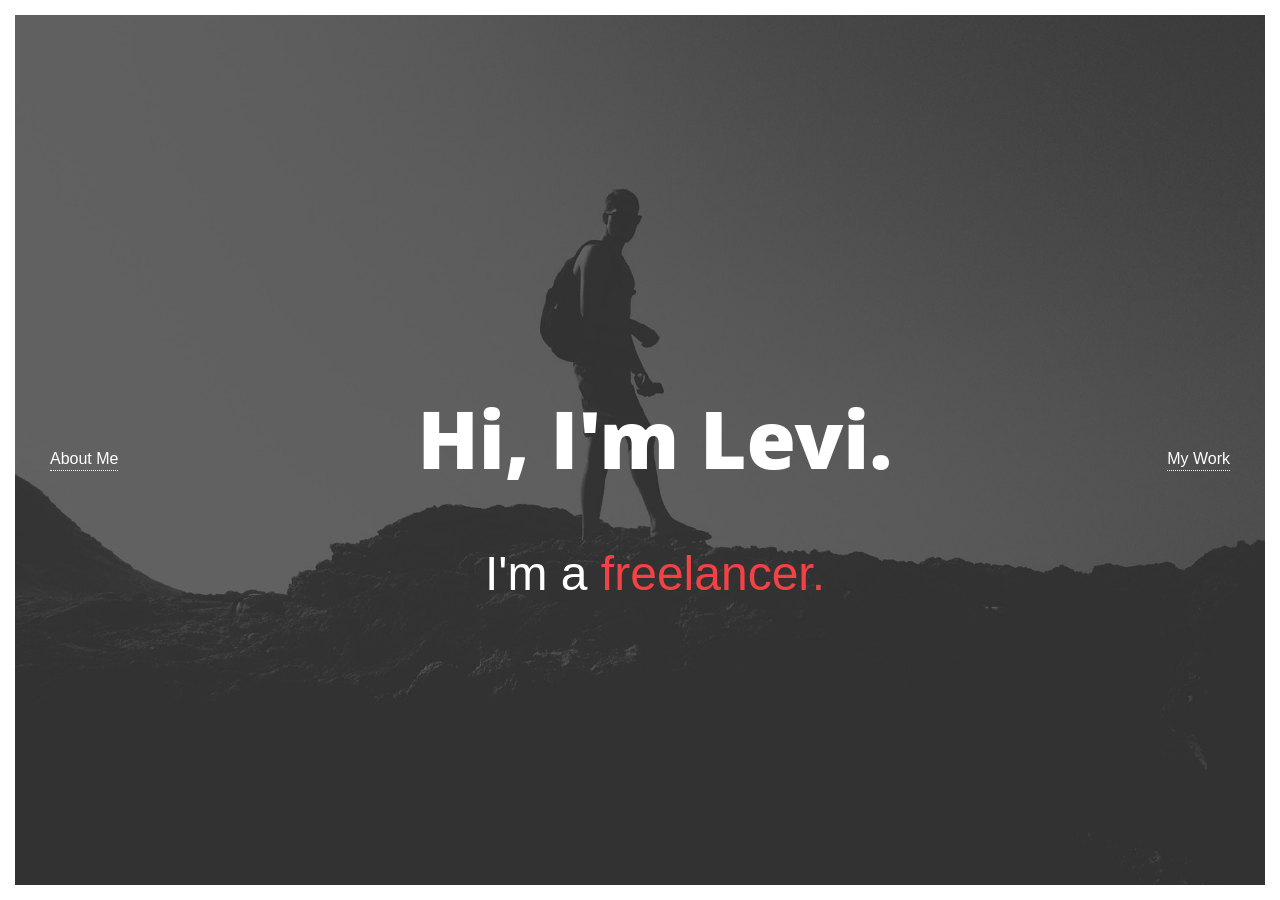
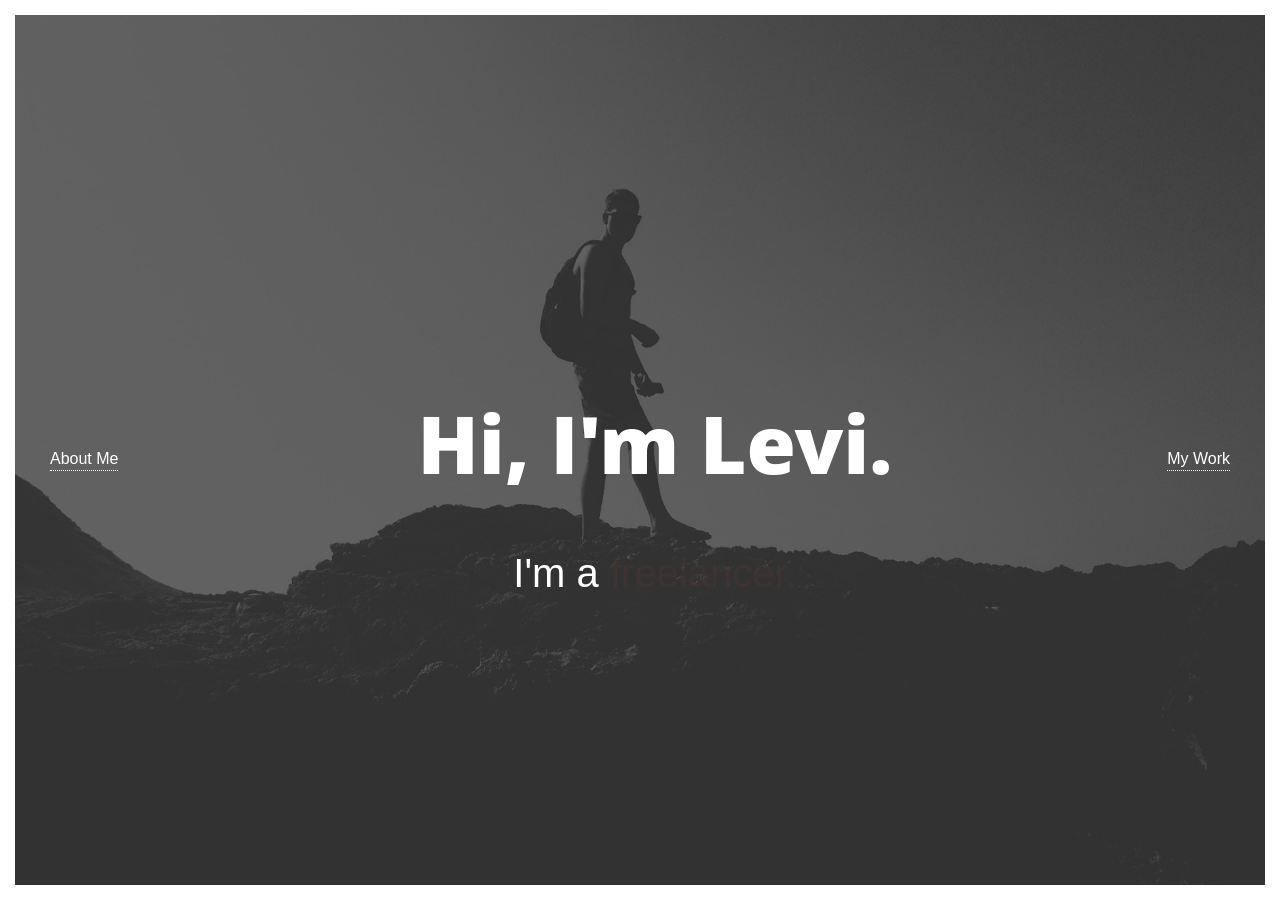
Before and after one commit to levibrooke/levibrooke.github.io, a Jekyll site: the page built from index.html, in a window 1280 px wide. Built offline with Jekyll 4.4.1, drawn with Linux system fonts in a browser that asks for light colours; nearby versions of some CDN libraries.

Commit message:
Adjusting speed and font size of rotating text

```diff
--- a/_layouts/default.html
+++ b/_layouts/default.html
@@ -21,7 +21,7 @@
             $(document).ready(function(){
                 $(".rotate").textrotator({
                 animation: "fade",
-                speed: 5000
+                speed: 2500
                 });
             });
         </script>
--- a/style.css
+++ b/style.css
@@ -509,30 +509,6 @@
   transform: rotateX(180deg) translate3d(0,0,0);
 }
 
-.rotating.flip.cube .front {
-  -webkit-transform: translate3d(0,0,100px) scale(0.9,0.9);
-  -moz-transform: translate3d(0,0,100px) scale(0.85,0.85);
-  -ms-transform: translate3d(0,0,100px) scale(0.85,0.85);
-  -o-transform: translate3d(0,0,100px) scale(0.85,0.85);
-  transform: translate3d(0,0,100px) scale(0.85,0.85);
-}
-
-.rotating.flip.cube .back {
-  -webkit-transform: rotateY(180deg) translate3d(0,0,100px) scale(0.9,0.9);
-  -moz-transform: rotateY(180deg) translate3d(0,0,100px) scale(0.85,0.85);
-  -ms-transform: rotateY(180deg) translate3d(0,0,100px) scale(0.85,0.85);
-  -o-transform: rotateY(180deg) translate3d(0,0,100px) scale(0.85,0.85);
-  transform: rotateY(180deg) translate3d(0,0,100px) scale(0.85,0.85);
-}
-
-.rotating.flip.cube.up .back {
-  -webkit-transform: rotateX(180deg) translate3d(0,0,100px) scale(0.9,0.9);
-  -moz-transform: rotateX(180deg) translate3d(0,0,100px) scale(0.85,0.85);
-  -ms-transform: rotateX(180deg) translate3d(0,0,100px) scale(0.85,0.85);
-  -o-transform: rotateX(180deg) translate3d(0,0,100px) scale(0.85,0.85);
-  transform: rotateX(180deg) translate3d(0,0,100px) scale(0.85,0.85);
-}
-
 /* -------------------------------------------------------------
 -- Custom Styles -----------------------------------------------
 
@@ -691,7 +667,7 @@
 
 .tagline span {
     font-family: 'Source Sans Pro', sans-serif;
-    font-size: 3em;
+    font-size: 40px;
 }
 
 span.open {
```
